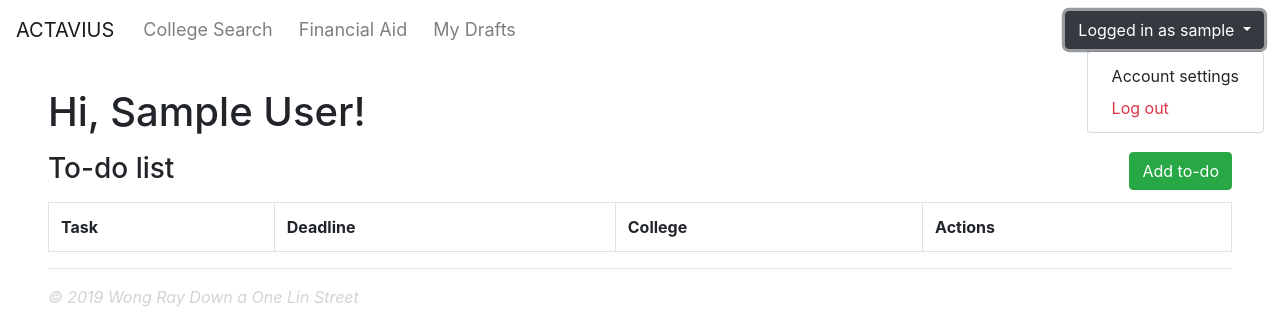
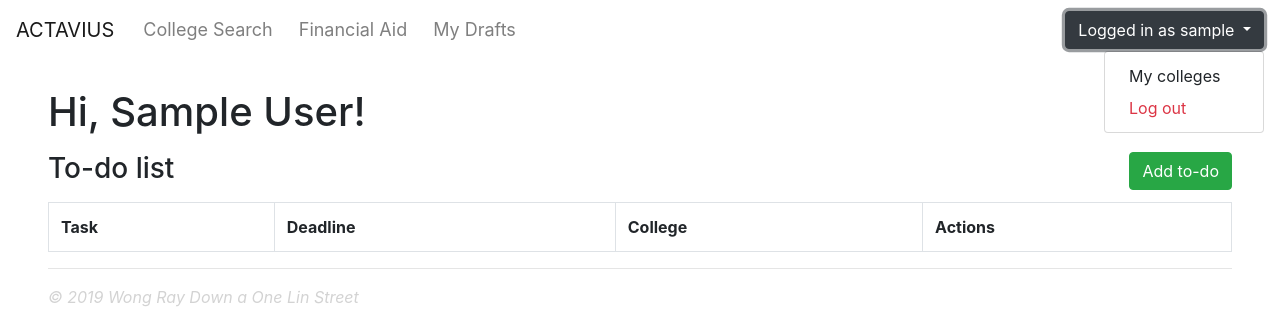
Before and after one commit to wu-rymd/actavius, a Flask app: page / in a window 1280 px wide, after a click that opens the changed part. Shown: the top 310 px of the page. Run offline with Flask 2, Linux system fonts and the light colour scheme; the visitor is signed in with stand-in values (Sample User, id 1); data comes from the database, SQL or seed files in the repository; data that the repository does not hold is empty; some libraries are stand-ins or nearby versions.

Commit message:
change link name to saved colleges

```diff
--- a/templates/base.html
+++ b/templates/base.html
@@ -43,7 +43,7 @@
               Logged in as {{ username }}
             </button>
             <div class="dropdown-menu dropdown-menu-right" aria-labelledby="dropdownMenuButton">
-              <a class="dropdown-item" href="/profile">Account settings</a>
+              <a class="dropdown-item" href="/profile">My colleges</a>
               <a class="dropdown-item text-danger" href="/logout">Log out</a>
             </div>
           </div>
```
